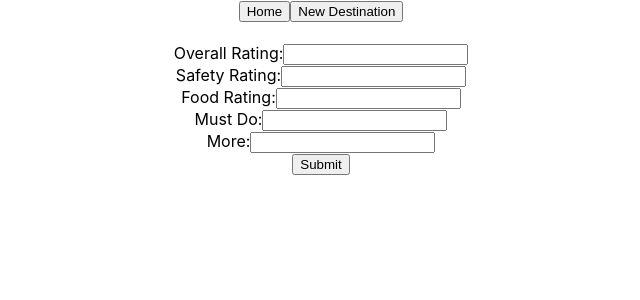
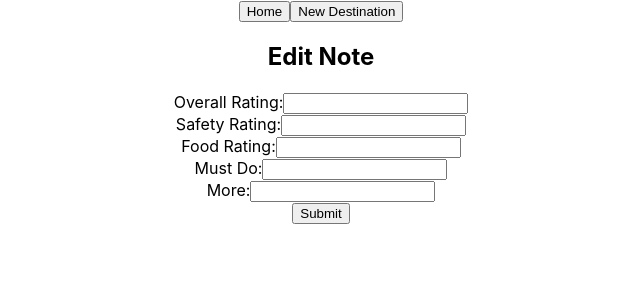
Before and after one commit to NoahAl777/travel-book-frontend, a React (Create React App) app: page /destinations/1/notes/1/edit in a window 1280 px wide. Shown: the top 300 px of the page, without its empty margins (319-959 px from the left). Built offline with nearby package versions, Linux system fonts and the light colour scheme; no server answers.

Commit message:
add title to EditNotesForm

```diff
--- a/src/Components/EditNotesForm.js
+++ b/src/Components/EditNotesForm.js
@@ -53,6 +53,8 @@ const EditNotesForm = ({ selectedNote, notes, setNotes }) => {
   }
 
   return (
+    <>
+      <h2>Edit Note</h2>
       <div className="EditNotesForm">
         <h4 style={{ color: 'red' }}>{errors}</h4>
         <form onSubmit={handleSubmit}>
@@ -74,6 +76,7 @@ const EditNotesForm = ({ selectedNote, notes, setNotes }) => {
           <input type="submit"></input>
         </form>
       </div>
+    </>
   )
 };
 
```
Lines whose indentation alone changed are shown as unchanged.
